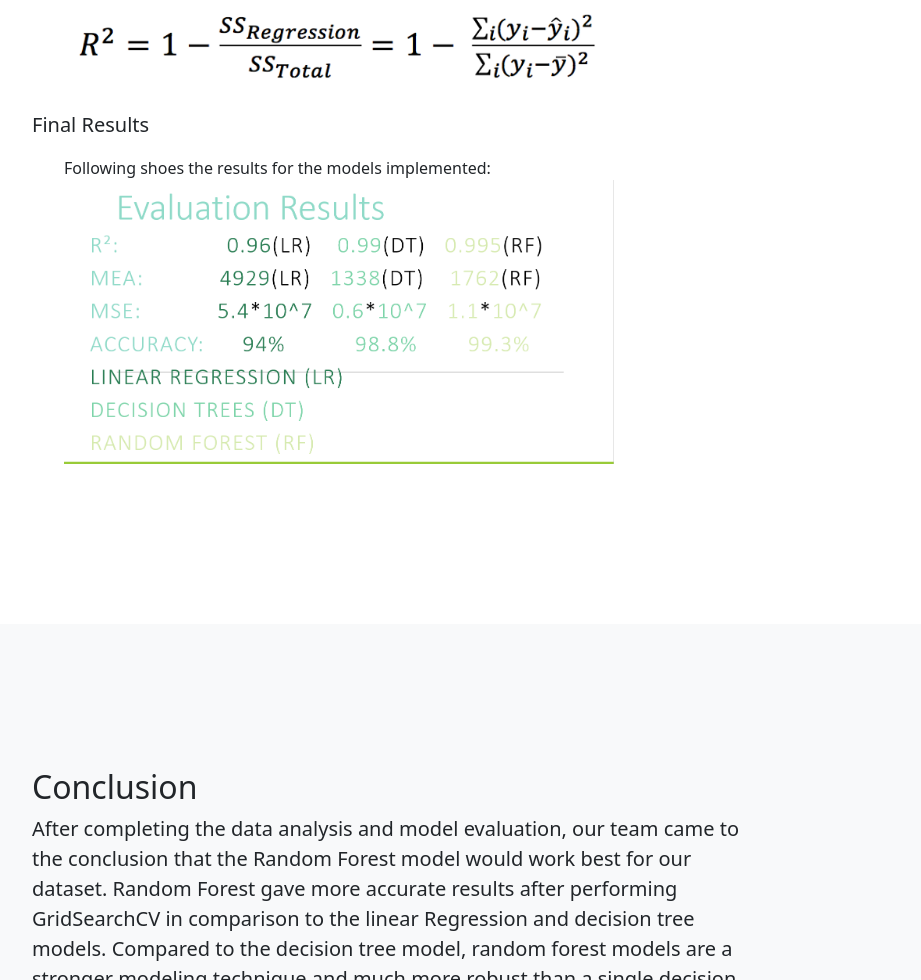
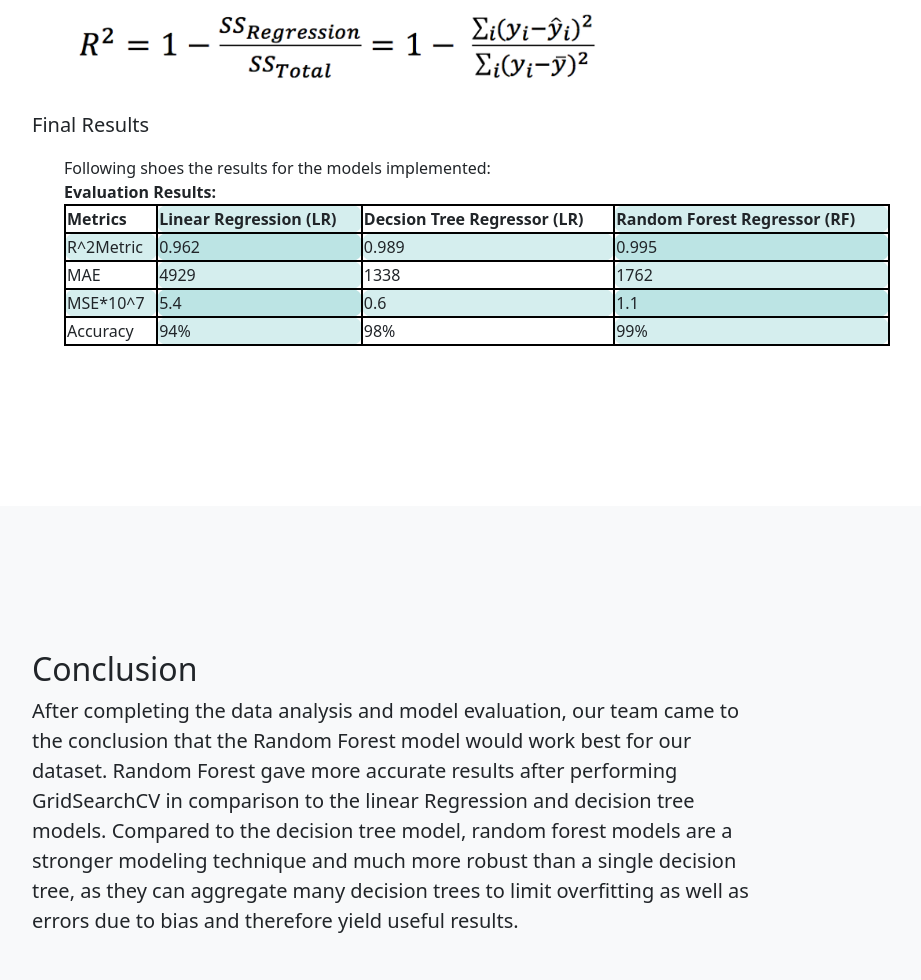
Before and after one commit to Myth0/AI-CAMP-crimeincarceration, a plain HTML site: page index.html in a window 1280 px wide. Shown: the part 8376-9356 px from the top of the page, without its empty margins (248-1169 px from the left). Drawn offline with nearby package versions, Linux system fonts and the light colour scheme.

Commit message:
Update index.html

```diff
--- a/index.html
+++ b/index.html
@@ -24,6 +24,23 @@
     width: 80%;
     height: 30%;
     object-fit: contain;
+}
+           table, th, td {
+    border: 2px solid black;
+    border-radius: 10px
+}
+          tr:nth-child(even) {
+  background-color: rgba(150, 212, 212, 0.4);
+}
+
+th:nth-child(even),td:nth-child(even) {
+  background-color: rgba(150, 212, 212, 0.4);
+}
+    #ip1 {
+    border-radius: 18px;
+    padding: 20px;
+    width: 200px;
+    height: 15px;
 }
         </style>
     </head>
@@ -217,10 +234,48 @@ href="#team">Meet the Team</a></li>
                         R Square is calculated by the sum of squared of prediction error divided by the total sum of the square which replaces the calculated prediction with mean. R Square value is between 0 to 1 and a bigger value indicates a better fit between prediction and actual value. Imagine you draw a horizontal line through all the values such that the total deviation is minimized. Now we compare that sum to the sum of the total distance to our calculated line and subtract the quotient of these two values from 1. If our line predicts the values far better than the horizontal line the subtractive should be small and our R² value close to 1.
                      <br><img class = "r2" src = "r.png" />
 
-                      </ul>
+                     </ul>
                        <p class="lead"> Final Results</p>
                       <ul>Following shoes the results for the models implemented: <br>
-                        <img class='r2' src = "ss.png" /></ul>
+
+                        <b>
+                          Evaluation Results:</b><br>
+                      <table style = "width: 120%">
+                        <tr>
+                        <th>Metrics <br></th>
+                        <th>Linear Regression (LR)</th>
+                        <th>Decsion Tree Regressor (LR)</th>
+                        <th>Random Forest Regressor (RF)</th>
+
+                          </tr>
+                        <tr>
+                          <td>R^2Metric</td>
+                          <td>0.962</td>
+                          <td>0.989</td>
+                          <td>0.995</td>
+
+                        <tr>
+
+                          <td>MAE</td>
+                          <td>4929</td>
+                          <td>1338</td>
+                          <td>1762</td>
+
+                        <tr>
+
+                          <td>MSE*10^7</td>
+                          <td>5.4</td>
+                          <td>0.6</td>
+                          <td>1.1</td>
+
+                        <tr>
+
+                          <td>Accuracy</td>
+                          <td>94%</td>
+                          <td>98%</td>
+                          <td>99%</td>
+
+                        </table></ul>
                     </div>
                 </div>
             </div>
```
